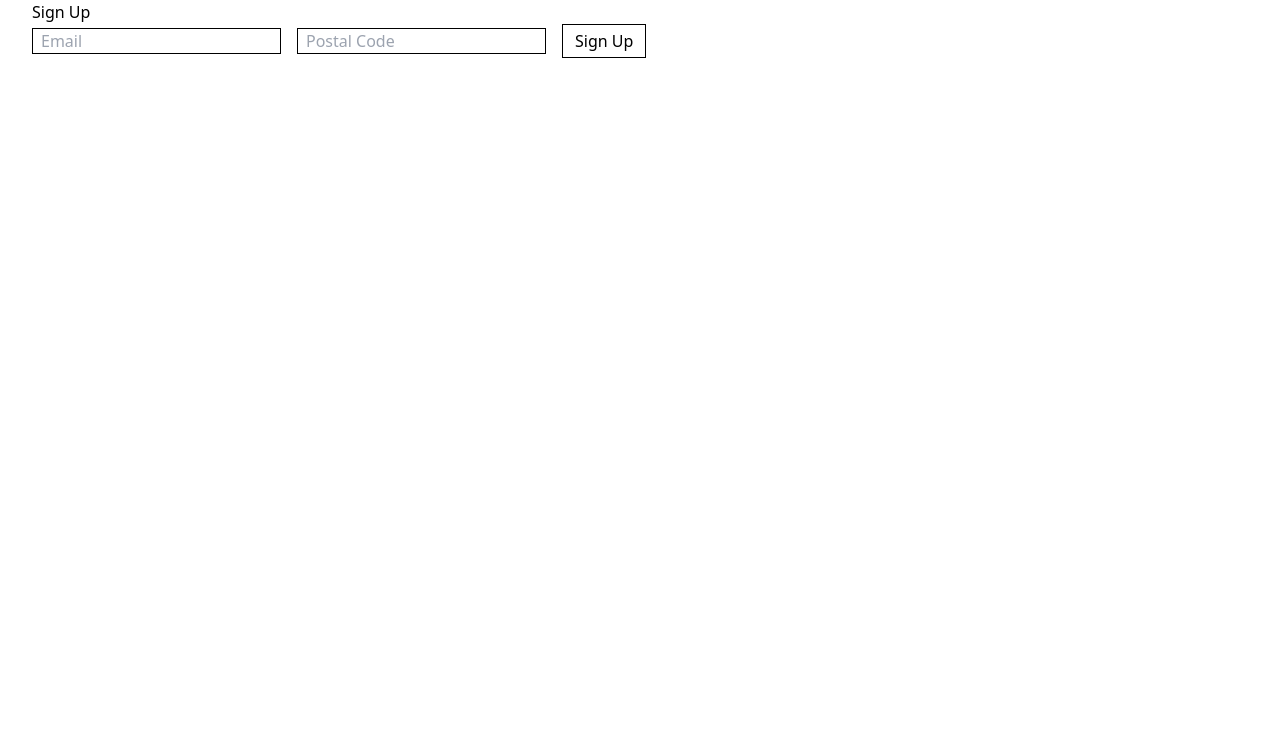
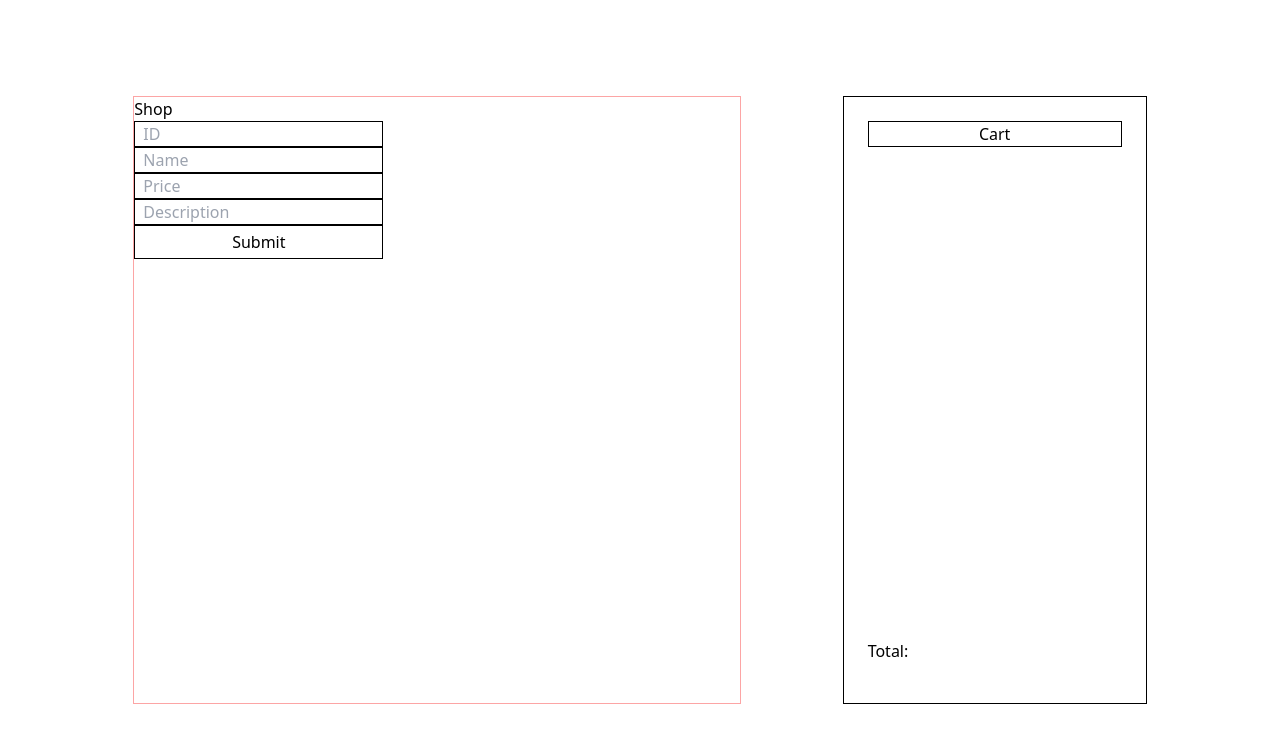
Before and after one commit to bryanbrotonel/Patchwork-Foods, a React (Vite) app: page / in a window 1280 px wide. Shown: the top 742 px of the page. Built offline with nearby package versions, Linux system fonts and the light colour scheme.

Commit message:
Added cart preview layout

```diff
--- a/src/App.tsx
+++ b/src/App.tsx
@@ -6,7 +6,11 @@ import SignUp from './pages/SignUp';
 function App() {
   const useShopContext = useContext(ShopContext);
 
-  return useShopContext.displayShop ? <Shop /> : <SignUp />;
+  return (
+    <div className="h-screen w-screen">
+     {useShopContext.displayShop ? <Shop /> : <SignUp />}
+    </div>
+  );
 }
 
 export default App;
--- a/src/context/ShopContext.tsx
+++ b/src/context/ShopContext.tsx
@@ -10,7 +10,7 @@ interface AppContextInterface {
 const initialAppContext: AppContextInterface = {
   cart: [],
   setCart: () => {},
-  displayShop: false,
+  displayShop: true,
   setDisplayShop: () => {},
 };
 
--- a/src/context/SignUpContext.tsx
+++ b/src/context/SignUpContext.tsx
@@ -8,9 +8,9 @@ interface AppContextInterface {
 }
 
 const initialAppContext: AppContextInterface = {
-  email: '',
+  email: 'me@email.com',
   setEmail: () => {},
-  postalCode: '',
+  postalCode: 'A1A 1A1',
   setPostalCode: () => {},
 };
 
--- a/src/pages/Shop.tsx
+++ b/src/pages/Shop.tsx
@@ -1,7 +1,95 @@
-import React from 'react';
+import React, { useContext, useState } from 'react';
+import { ShopContext } from '../context/ShopContext';
 
 function Shop() {
-  return <div>Shop</div>;
+  const [id, setId] = useState('');
+  const [name, setName] = useState('');
+  const [price, setPrice] = useState('');
+  const [description, setDescription] = useState('');
+
+  const useShopContext = useContext(ShopContext);
+  const { cart, setCart } = useShopContext;
+
+  const onFormSubmit = (e: React.SyntheticEvent) => {
+    e.preventDefault();
+    const newItem = {
+      id: cart.length + 1,
+      name: name,
+      price: price,
+      description: description,
+    };
+    setCart([...cart, newItem]);
+  };
+
+  return (
+    <div className="h-full flex flex-row justify-evenly mx-8 py-24">
+      <div className="basis-96 md:basis-2/4 border border-red-300">
+        <div>
+          <h1>Shop</h1>
+        </div>
+        <div>
+          <form className="flex flex-col w-fit" action="">
+            <input
+              className="border border-black px-2"
+              value={id}
+              placeholder="ID"
+              onChange={(event) => setId(event.target.value)}
+              type="text"
+            />
+            <input
+              className="border border-black px-2"
+              value={name}
+              placeholder="Name"
+              onChange={(event) => setName(event.target.value)}
+              type="text"
+            />
+            <input
+              className="border border-black px-2"
+              value={price}
+              placeholder="Price"
+              onChange={(event) => setPrice(event.target.value)}
+              type="number"
+            />
+            <input
+              className="border border-black px-2"
+              value={description}
+              placeholder="Description"
+              onChange={(event) => setDescription(event.target.value)}
+              type="text"
+            />
+            <input
+              type="submit"
+              value="Submit"
+              onClick={(e) => onFormSubmit(e)}
+              className="border border-black py-1 px-3 hover:cursor-pointer hover:bg-black hover:text-white"
+              data-testid="submit"
+            />
+          </form>
+        </div>
+      </div>
+      <div className="relative basis-96 md:basis-1/4 h-full flex flex-col border border-black p-6">
+        <div className="text-center mb-4 w-full border border-black">
+          <h1>Cart</h1>
+        </div>
+        <div className="relative overflow-auto h-full">
+          <div className="flex flex-col gap-3 grow">
+            {cart.map((item) => (
+              <div className="text-black bg-blue-100 p-4" key={item.id}>
+                <p>ID: {item.id}</p>
+                <p>Name: {item.name}</p>
+                <p>Price: {item.price}</p>
+                <p>Description: {item.description}</p>
+              </div>
+            ))}
+          </div>
+          <div className="sticky inset-x-0 bottom-0 h-12 bg-gradient-to-t from-white" />
+        </div>
+        <div className="py-4">
+          <h1>Total: </h1>
+        </div>
+      </div>
+    </div>
+  );
 }
 
 export default Shop;
```
